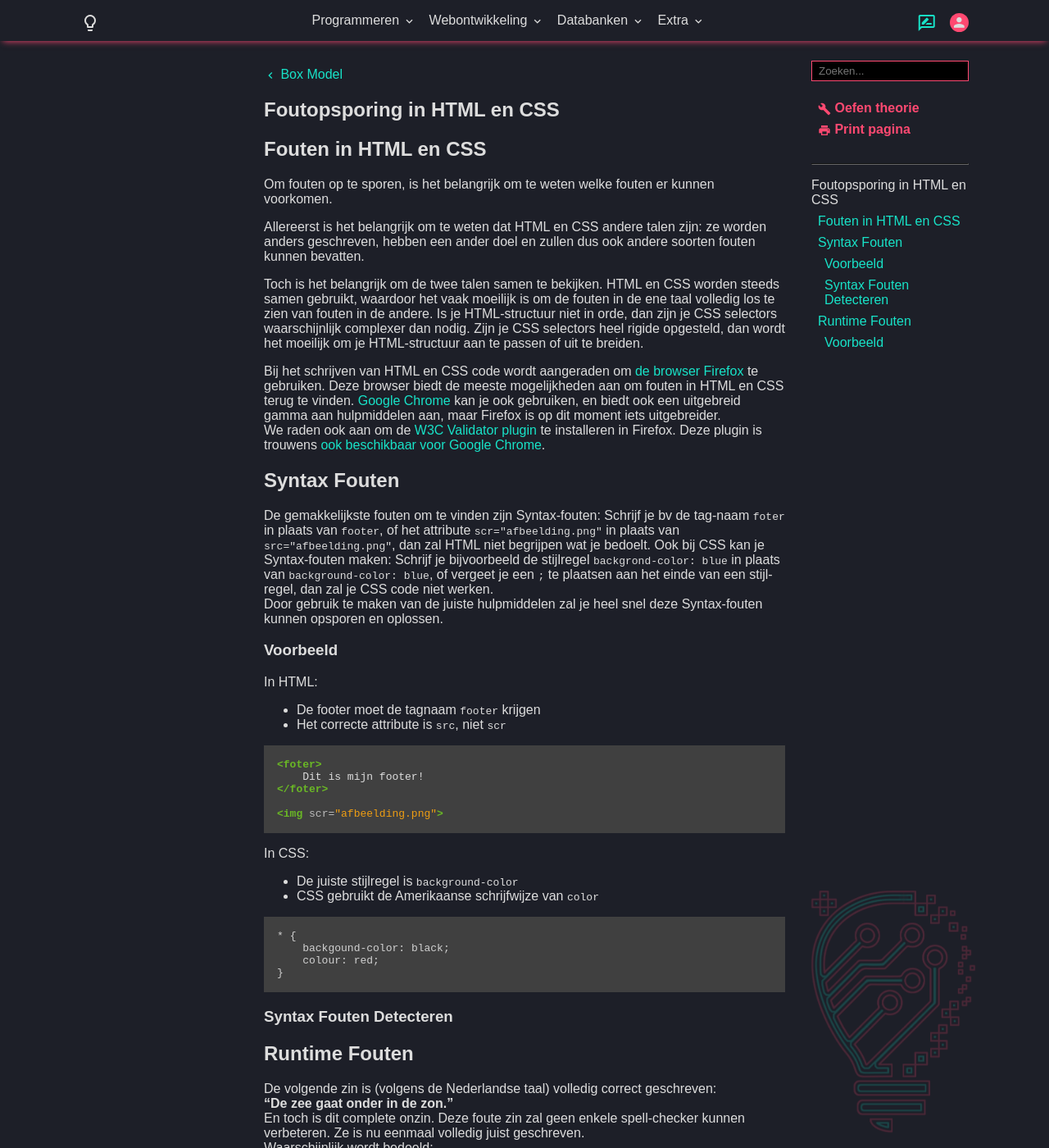
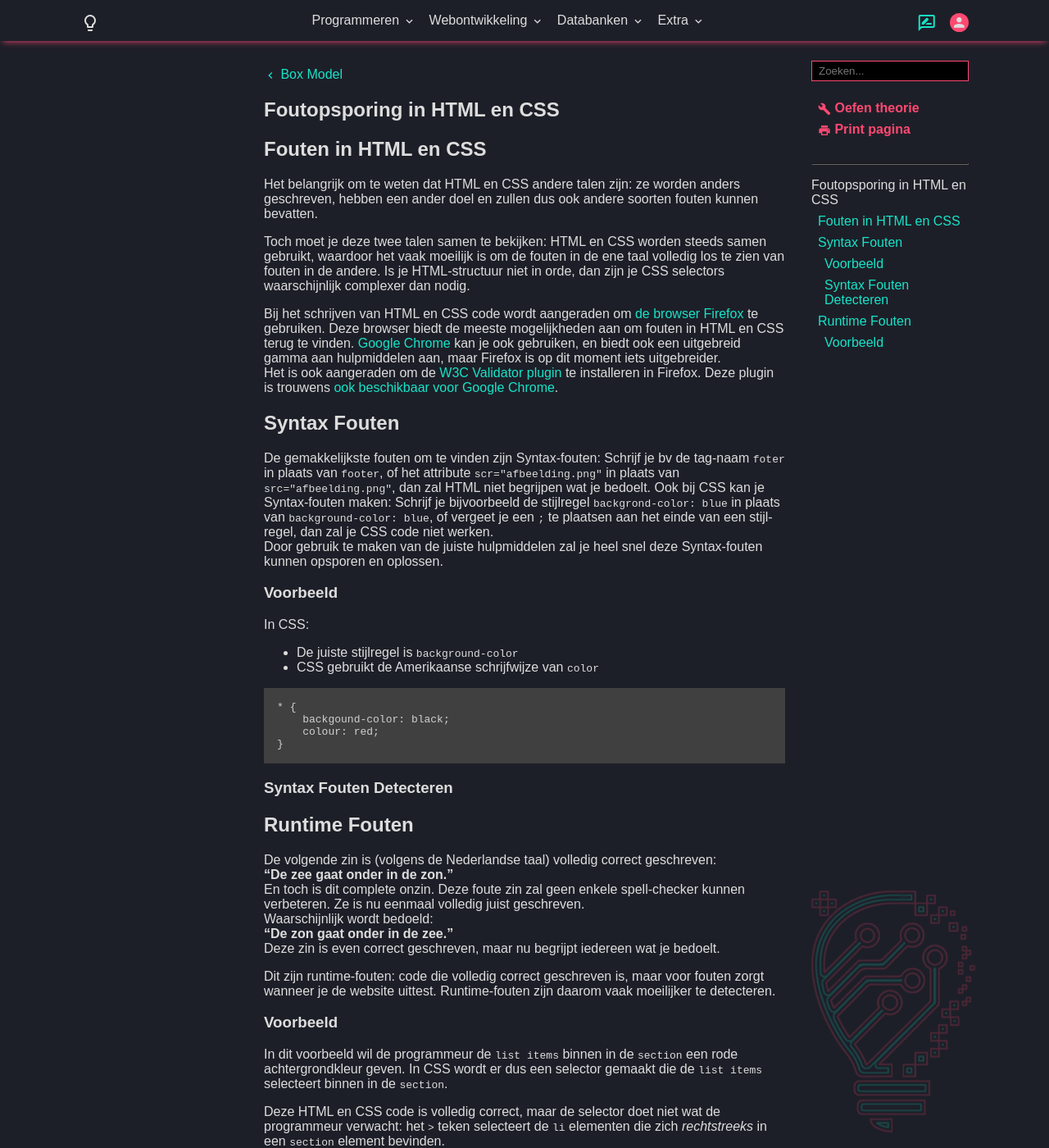
Before and after one commit to T-INFORMATICA/t-informatica.github.io, a Jekyll site: the page built from _courses/webontwikkeling/css/foutopsporing-css.md, in a window 1280 px wide and 1400 px high. Shown: the whole window at 82% size. Built offline with Jekyll 4.4.1, drawn with Linux system fonts in a browser that asks for light colours; comment, search, counter and statistics services are not loaded.

Commit message:
Update foutopsporing-css.md

````diff
--- a/_courses/webontwikkeling/css/foutopsporing-css.md
+++ b/_courses/webontwikkeling/css/foutopsporing-css.md
@@ -7,14 +7,12 @@ description:
 
 ## Fouten in HTML en CSS
 
-Om fouten op te sporen, is het belangrijk om te weten welke fouten er kunnen voorkomen.
+Het belangrijk om te weten dat HTML en CSS andere talen zijn: ze worden anders geschreven, hebben een ander doel en zullen dus ook andere soorten fouten kunnen bevatten.
 
-Allereerst is het belangrijk om te weten dat HTML en CSS andere talen zijn: ze worden anders geschreven, hebben een ander doel en zullen dus ook andere soorten fouten kunnen bevatten.
-
-Toch is het belangrijk om de twee talen samen te bekijken. HTML en CSS worden steeds samen gebruikt, waardoor het vaak moeilijk is om de fouten in de ene taal volledig los te zien van fouten in de andere. Is je HTML-structuur niet in orde, dan zijn je CSS selectors waarschijnlijk complexer dan nodig. Zijn je CSS selectors heel rigide opgesteld, dan wordt het moeilijk om je HTML-structuur aan te passen of uit te breiden.
+Toch moet je deze twee talen samen te bekijken: HTML en CSS worden steeds samen gebruikt, waardoor het vaak moeilijk is om de fouten in de ene taal volledig los te zien van fouten in de andere. Is je HTML-structuur niet in orde, dan zijn je CSS selectors waarschijnlijk complexer dan nodig.
 
 Bij het schrijven van HTML en CSS code wordt aangeraden om [de browser Firefox](https://www.mozilla.org/en-US/firefox/new/) te gebruiken. Deze browser biedt de meeste mogelijkheden aan om fouten in HTML en CSS terug te vinden. [Google Chrome](https://www.google.com/chrome/) kan je ook gebruiken, en biedt ook een uitgebreid gamma aan hulpmiddelen aan, maar Firefox is op dit moment iets uitgebreider.\
-We raden ook aan om de [W3C Validator plugin](https://addons.mozilla.org/nl/firefox/addon/html-validator/) te installeren in Firefox. Deze plugin is trouwens [ook beschikbaar voor Google Chrome](https://chrome.google.com/webstore/detail/html-validator/mpbelhhnfhfjnaehkcnnaknldmnocglk).
+Het is ook aangeraden om de [W3C Validator plugin](https://addons.mozilla.org/nl/firefox/addon/html-validator/) te installeren in Firefox. Deze plugin is trouwens [ook beschikbaar voor Google Chrome](https://chrome.google.com/webstore/detail/html-validator/mpbelhhnfhfjnaehkcnnaknldmnocglk).
 
 ## Syntax Fouten
 
@@ -23,18 +21,6 @@ Ook bij CSS kan je Syntax-fouten maken: Schrijf je bijvoorbeeld de stijlregel `b
 Door gebruik te maken van de juiste hulpmiddelen zal je heel snel deze Syntax-fouten kunnen opsporen en oplossen.
 
 ### Voorbeeld
-
-In HTML:
- - De footer moet de tagnaam `footer` krijgen
- - Het correcte attribute is `src`, niet `scr`
-
-```html
-<foter>
-    Dit is mijn footer!
-</foter>
-
-<img scr="afbeelding.png">
-```
 
 In CSS:
  - De juiste stijlregel is `background-color`
````
